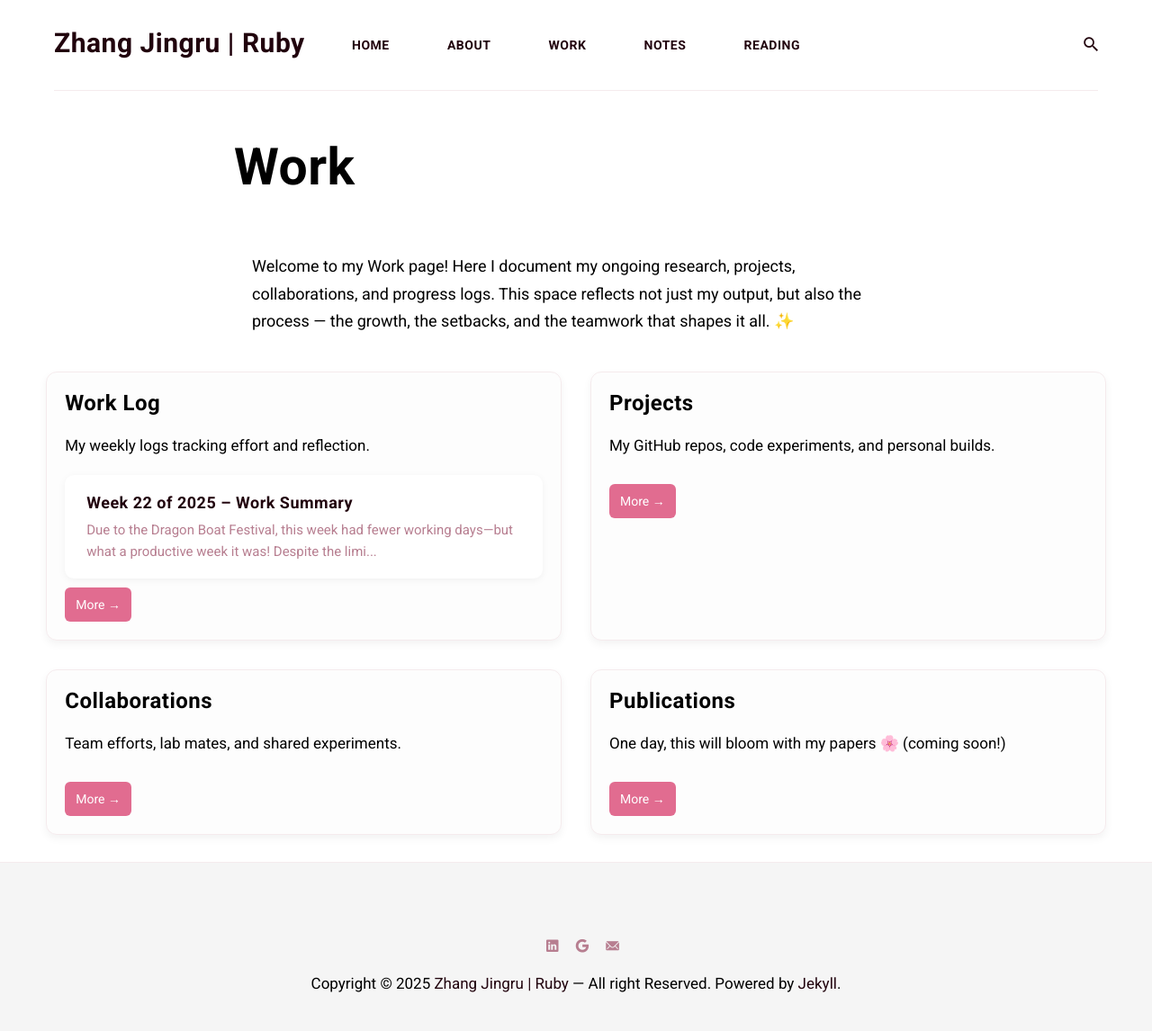
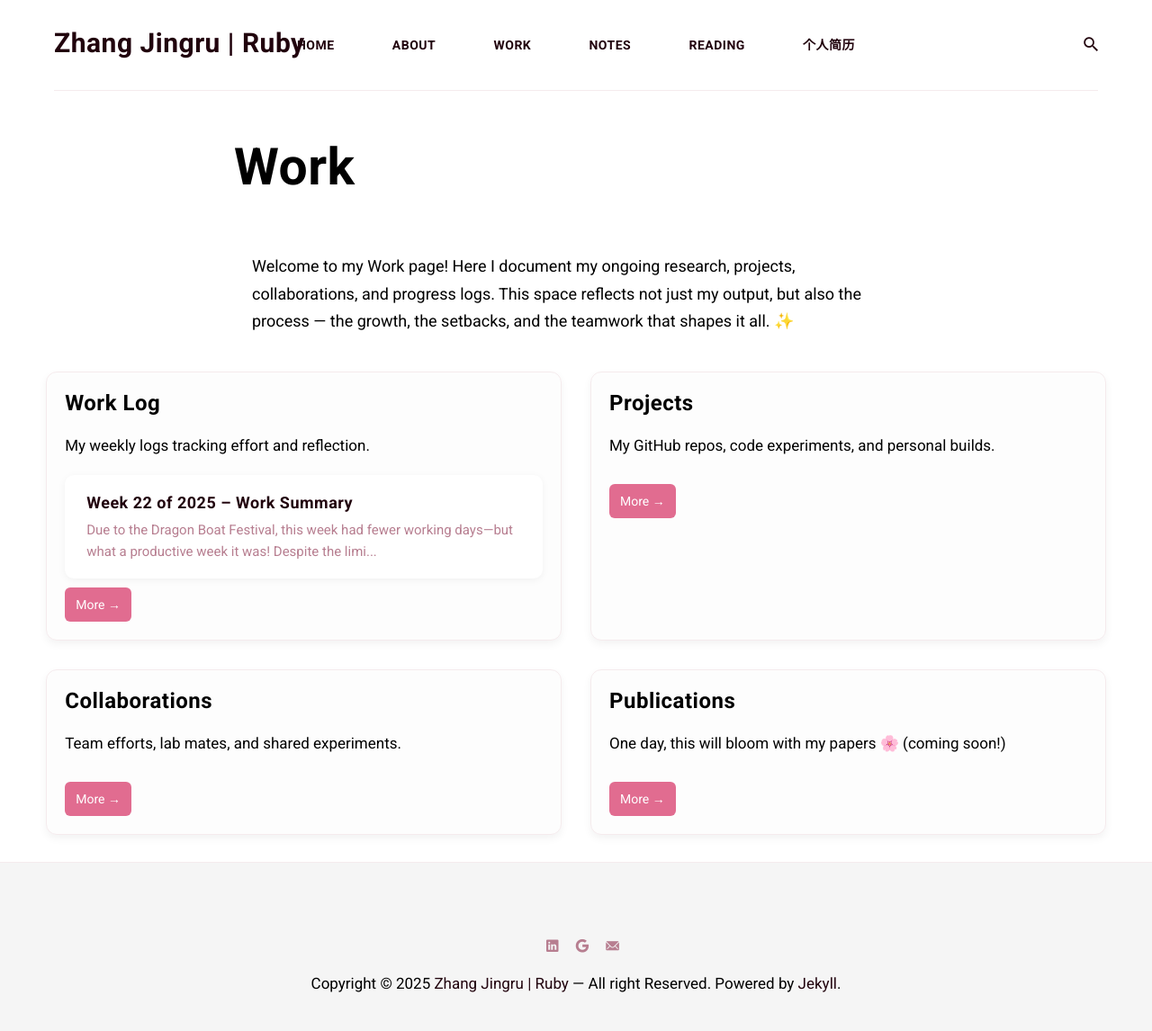
Before and after one commit to ZhangJingru-Ruby/ZhangJingru-Ruby.github.io, a Jekyll site: the page built from _pages/work.md, in a window 1280 px wide. Shown: the whole page at 90% size. Built offline with Jekyll 4.4.1, drawn with Linux system fonts in a browser that asks for light colours; nearby versions of some CDN libraries.

Commit message:
add Chinese about me in hearder

```diff
--- a/_includes/header.html
+++ b/_includes/header.html
@@ -29,6 +29,7 @@
               <li class="nav__item"><a href="{{ site.baseurl }}/work/" class="nav__link">Work</a></li>
               <li class="nav__item"><a href="{{ site.baseurl }}/notes/" class="nav__link">Notes</a></li>
               <li class="nav__item"><a href="{{ site.baseurl }}/reading/" class="nav__link">Reading</a></li>
+              <li class="nav__item"><a href="{{ site.baseurl }}/about_in_Chinese/" class="nav__link">个人简历</a></li>
             </ul>
 
 
```
